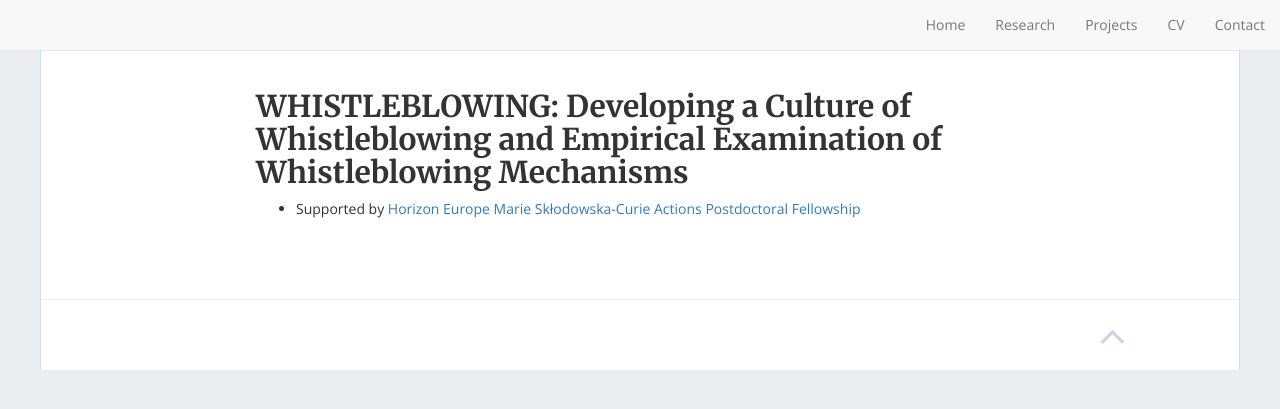
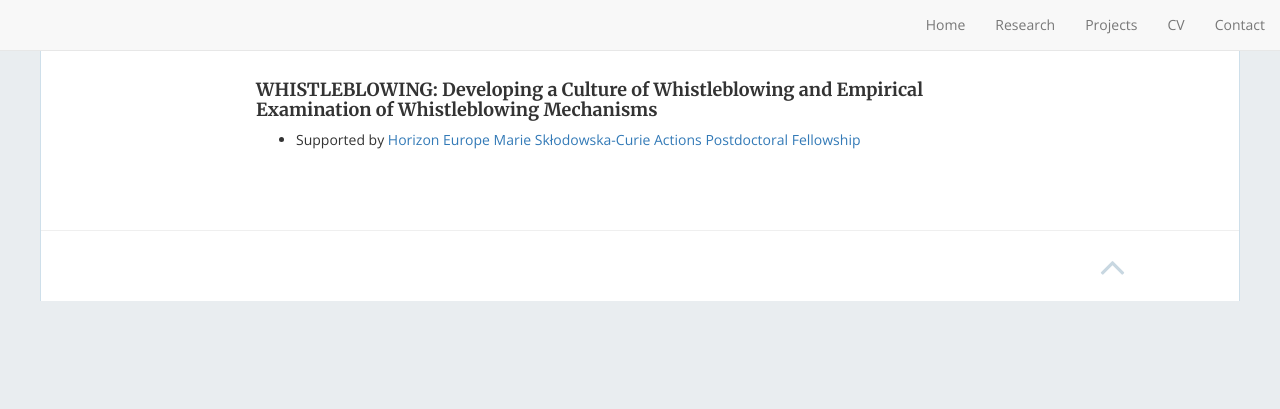
Before and after one commit to caglartunc/Oyku_Personal_page, a Jekyll site: the page built from Projects.md, in a window 1280 px wide. Shown: the top 409 px of the page. Built offline with Jekyll 4.4.1, drawn with Linux system fonts in a browser that asks for light colours; nearby versions of some CDN libraries.

Commit message:
Editing format

```diff
--- a/Projects.md
+++ b/Projects.md
@@ -3,5 +3,5 @@ layout: inner
 title: Projects
 permalink: /projects/
 ---
-## WHISTLEBLOWING: Developing a Culture of Whistleblowing and Empirical Examination of Whistleblowing Mechanisms
+#### WHISTLEBLOWING: Developing a Culture of Whistleblowing and Empirical Examination of Whistleblowing Mechanisms
 * Supported by [Horizon Europe Marie Skłodowska-Curie Actions Postdoctoral Fellowship](https://marie-sklodowska-curie-actions.ec.europa.eu/)
```
